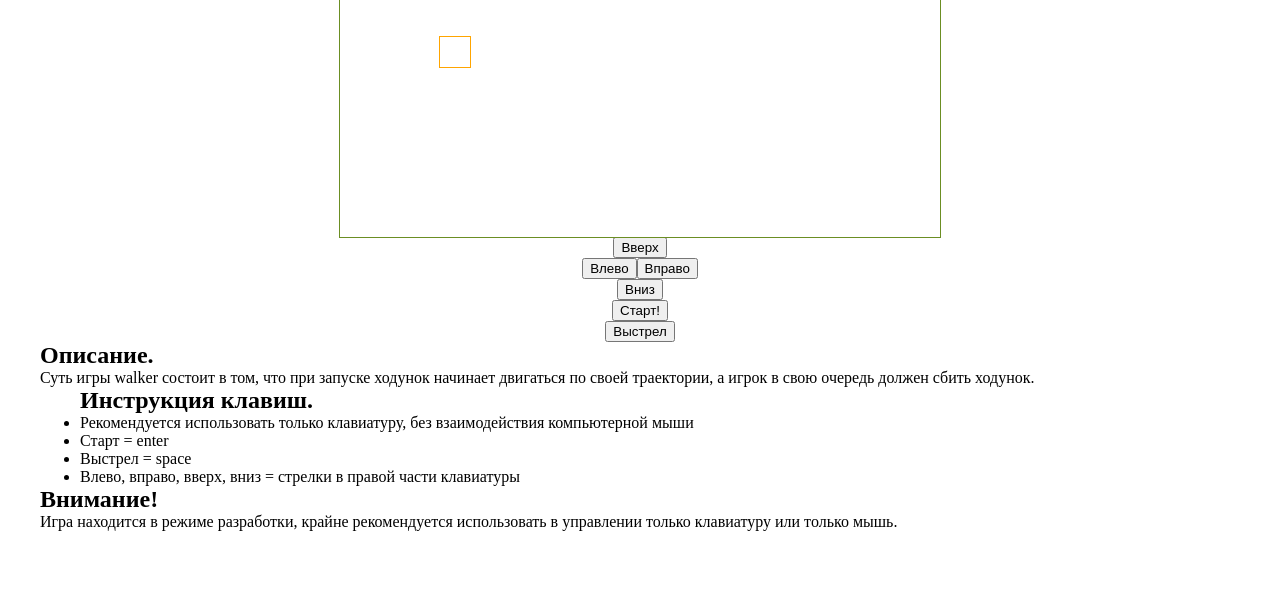
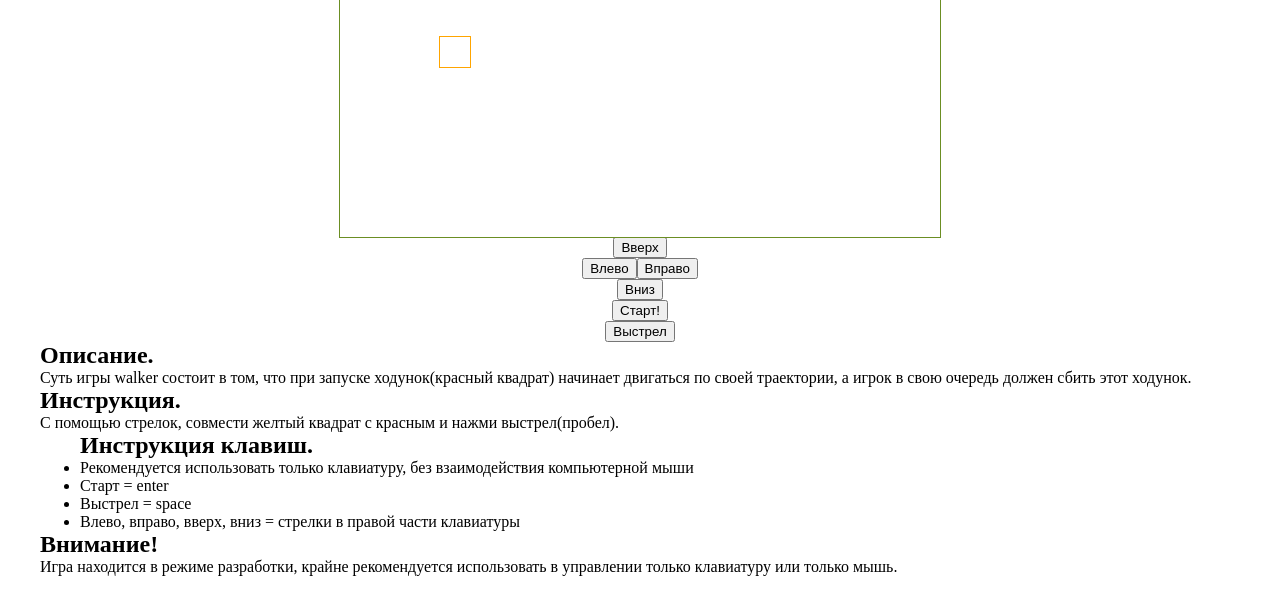
Before and after one commit to bocman17771/Project-GameWalker, a plain HTML site: page index.html in a window 1280 px wide. Both pictures are taken after a click on the button "Старт!". Shown: the part 100-714 px from the top of the page. Drawn offline with Linux system fonts and the light colour scheme.

Commit message:
Fix went abroad

```diff
--- a/index.html
+++ b/index.html
@@ -12,8 +12,8 @@
   <div class="container">
     <h1>Walker</h1>
     <div class="js-field">
+      <div class="js-walker"></div>
       <div class="js-target"></div>
-      <div class="js-walker"></div>
     </div>
     <div class="buttonsBlock">
       <div class="buttonsBlock__inner">
@@ -30,8 +30,12 @@
     <h2 class="subtitle">Описание.</h2>
     <p class="text">
       Суть игры walker состоит в том,
-      что при запуске ходунок начинает двигаться по своей траектории,
-      а игрок в свою очередь должен сбить ходунок.
+      что при запуске ходунок(красный квадрат) начинает двигаться по своей траектории,
+      а игрок в свою очередь должен сбить этот ходунок.
+    </p>
+    <h2 class="subtitle">Инструкция.</h2>
+    <p class="text">
+      С помощью стрелок, совмести желтый квадрат с красным и нажми выстрел(пробел).
     </p>
     <ul>
       <h2 class="subtitle">
--- a/js/Walker.js
+++ b/js/Walker.js
@@ -3,7 +3,7 @@ import {Style} from './Element.js'
 export const styleWalker = new Style({
   selector: '.js-walker',
   padding: 15,
-  outline: 'solid orange 1px',
+  outline: 'solid red 1px',
   position: 'absolute',
   staticPosition: 0,
 })
--- a/js/startGame.js
+++ b/js/startGame.js
@@ -10,6 +10,7 @@ let finish = false
 
 // Starts game
 export function startWalker() {
+
   const walkerWidth = styleWalker.$el.clientWidth
   const walkerHeight = styleWalker.$el.clientHeight
   const fieldWidth = styleField.$el.clientWidth
@@ -22,15 +23,6 @@ export function startWalker() {
 
   let step = styleWalker.staticPosition
   console.log(level)
-  function checkOnTheFinishGame(finish){
-    if(this.finish === true){
-      styleWalker.changeOfPositionHorizontal(styleWalker.staticPosition)
-      styleWalker.changeOfPositionVertical(styleWalker.staticPosition)
-      finish = false
-      step = 0
-      return
-    }
-  }
 
   function checkOnTheRandom(random) {
     if(random === 0){
@@ -53,21 +45,28 @@ export function startWalker() {
 
   function checkOnTheBrink() {
     if(step >= fieldWidth - walkerWidth){
-      step -= quantity
+      step -= quantity + walkerWidth
     }
     if(step <= 0){
-      step += quantity
+      step += quantity + walkerWidth
     }
     if(step >= fieldHeight - walkerHeight){
-      step -= quantity
+      step -= quantity + walkerWidth
     }
   }
 
   function start() {
-    checkOnTheFinishGame(finish)
+    if(finish){
+      styleWalker.changeOfPositionHorizontal(styleWalker.staticPosition)
+      styleWalker.changeOfPositionVertical(styleWalker.staticPosition)
+      finish = false
+      step = 0
+      return
+    }
+
     checkOnTheRandom(getRandomInt(4))
     checkOnTheBrink()
-    setTimeout(() => start(), 1000)
+    setTimeout(() => start(), 200)
   }
 
   start()
```
